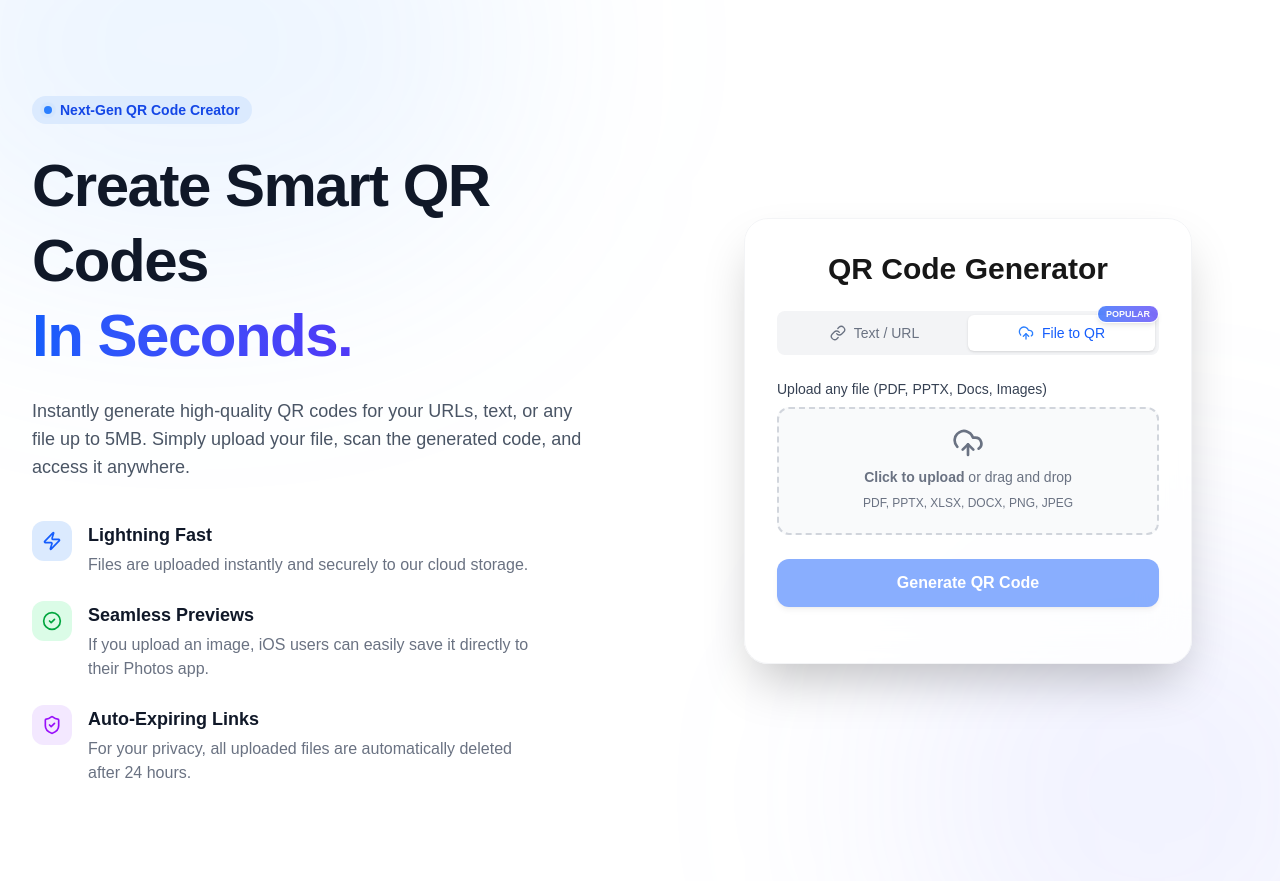
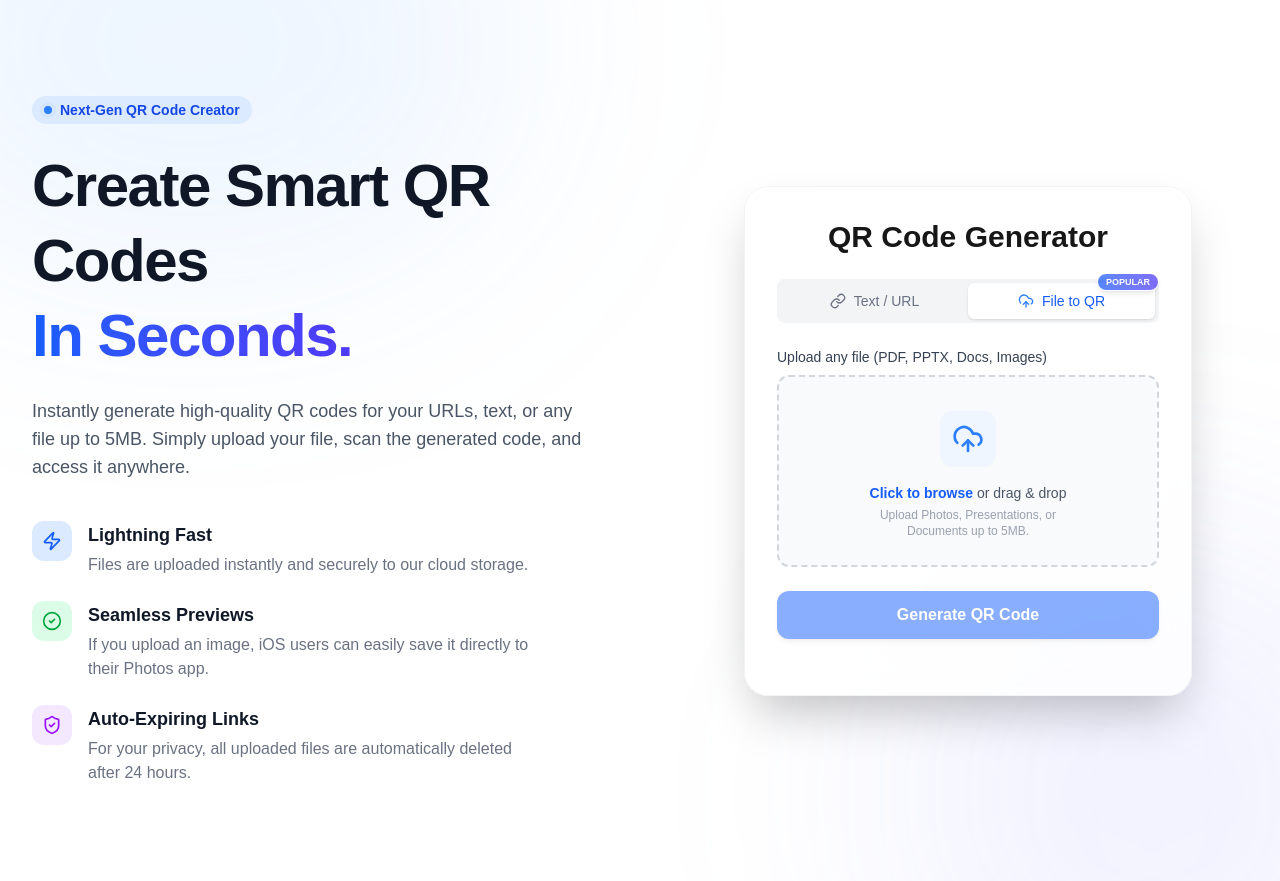
Before and after one commit to SiThuHtin/qr-code-generator, a Next.js app: page / in a window 1280 px wide. Built offline with nearby package versions, Linux system fonts and the light colour scheme.

Commit message:
File upload section changed

```diff
--- a/src/components/QrGenerator.tsx
+++ b/src/components/QrGenerator.tsx
@@ -133,8 +133,8 @@ const QrGenerator: React.FC = () => {
             Upload any file (PDF, PPTX, Docs, Images)
           </label>
           <div className="relative flex items-center justify-center w-full mt-2">
-            <label htmlFor="dropzone-file" className={`flex flex-col items-center justify-center w-full h-32 border-2 border-dashed rounded-xl cursor-pointer transition-colors ${file ? 'border-green-500 bg-green-50 dark:bg-green-900/20' : 'border-gray-300 dark:border-gray-700 hover:bg-gray-50 dark:hover:bg-zinc-800 bg-gray-50 dark:bg-zinc-800'}`}>
-              <div className="flex flex-col items-center justify-center pt-5 pb-6">
+            <label htmlFor="dropzone-file" className={`flex flex-col items-center justify-center w-full min-h-[12rem] p-6 border-2 border-dashed rounded-xl cursor-pointer transition-colors ${file ? 'border-green-500 bg-green-50 dark:bg-green-900/20' : 'border-gray-300 dark:border-gray-700 hover:bg-gray-50 dark:hover:bg-zinc-800 bg-gray-50 dark:bg-zinc-800'}`}>
+              <div className="flex flex-col items-center justify-center w-full">
                 {file ? (
                   <>
                     <FileCheck className="w-8 h-8 mb-2 text-green-500" />
@@ -143,9 +143,15 @@ const QrGenerator: React.FC = () => {
                   </>
                 ) : (
                   <>
-                    <UploadCloud className="w-8 h-8 mb-2 text-gray-500 dark:text-gray-400" />
-                    <p className="mb-2 text-sm text-gray-500 dark:text-gray-400"><span className="font-semibold">Click to upload</span> or drag and drop</p>
-                    <p className="text-xs text-gray-500 dark:text-gray-400 text-center px-4">PDF, PPTX, XLSX, DOCX, PNG, JPEG</p>
+                    <div className="flex gap-3 mb-2">
+                      <div className="p-3 bg-blue-50 dark:bg-blue-900/20 rounded-xl text-blue-500 dark:text-blue-400 mb-2 mt-2">
+                        <UploadCloud className="w-8 h-8" />
+                      </div>
+                    </div>
+                    <p className="mb-1 text-sm text-gray-600 dark:text-gray-300"><span className="font-semibold text-blue-600 dark:text-blue-400">Click to browse</span> or drag & drop</p>
+                    <p className="text-xs text-gray-400 dark:text-gray-500 text-center px-4 max-w-[250px]">
+                      Upload Photos, Presentations, or Documents up to 5MB.
+                    </p>
                   </>
                 )}
               </div>
```
